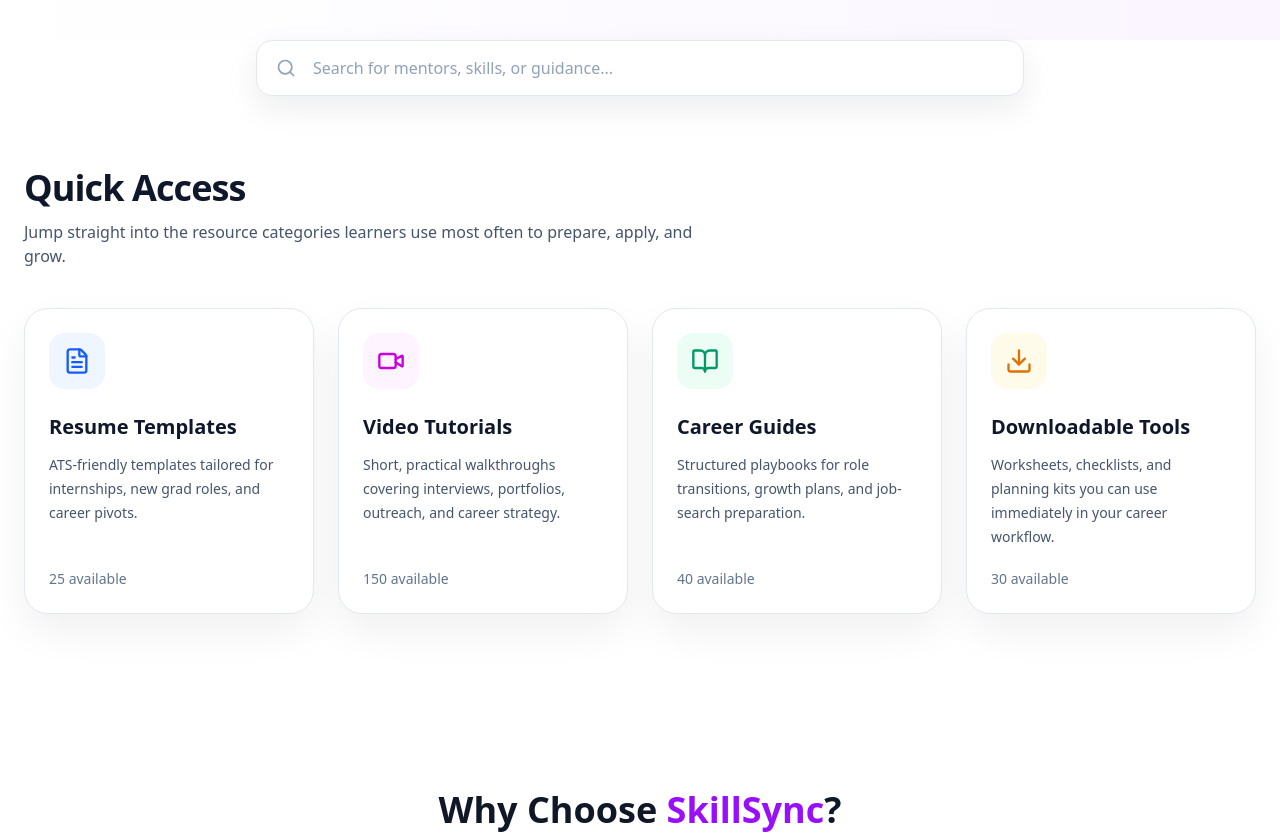
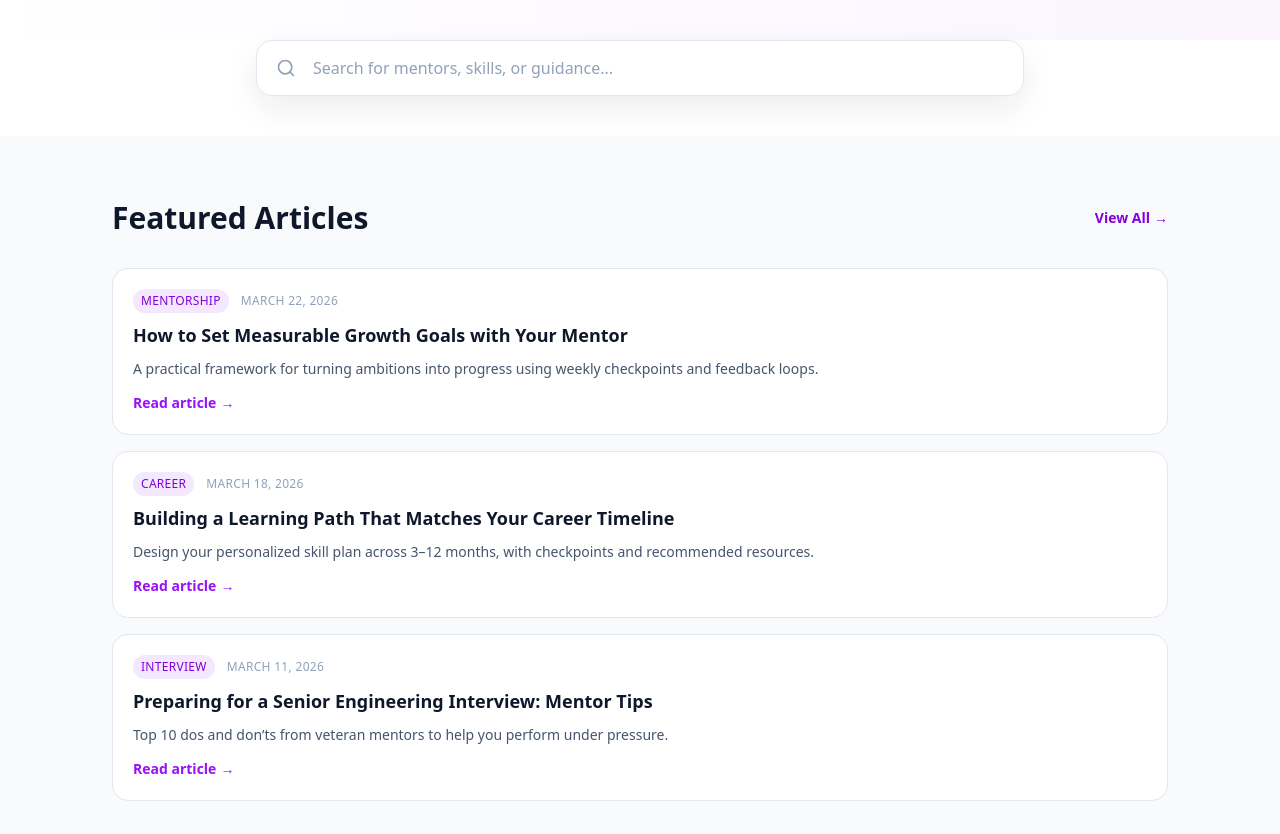
Before and after one commit to MentoNest/skillsync_frontend, a Next.js app: page / in a window 1280 px wide. Shown: the part 660-1494 px from the top of the page. Built offline with nearby package versions, Linux system fonts and the light colour scheme.

Commit message:
featurd article section

```diff
--- a/app/(public)/page.tsx
+++ b/app/(public)/page.tsx
@@ -6,6 +6,7 @@ import { Suspense, useState } from 'react';
 import dynamic from 'next/dynamic';
 import { Search } from 'lucide-react';
 import QuickAccessSection from '../../components/landing/QuickAccessSection';
+import FeaturedArticlesSection from '../../components/landing/FeaturedArticlesSection';
 
 const HeroSection = dynamic(() => import('@/components/landing/HeroSection'), {
   loading: () => <div className="w-full bg-linear-to-r from-white to-purple-50 py-16 md:py-24 animate-pulse"><div className="max-w-7xl mx-auto px-6 text-center"><div className="h-12 bg-gray-200 rounded w-1/2 mx-auto mb-4"></div></div></div>,
@@ -76,6 +77,7 @@ export default function PublicHomePage() {
           </div>
         </div>
       </section>
+      <FeaturedArticlesSection />
       <QuickAccessSection />
       <Suspense fallback={<div>Loading...</div>}>
         <WhyChooseUsSection />
--- /dev/null
+++ b/components/landing/FeaturedArticlesSection.tsx
@@ -0,0 +1,73 @@
+'use client';
+
+import Link from 'next/link';
+
+const featuredArticles = [
+  {
+    id: 1,
+    title: 'How to Set Measurable Growth Goals with Your Mentor',
+    excerpt: 'A practical framework for turning ambitions into progress using weekly checkpoints and feedback loops.',
+    category: 'Mentorship',
+    date: 'March 22, 2026',
+    href: '/resources?article=goal-setting',
+  },
+  {
+    id: 2,
+    title: 'Building a Learning Path That Matches Your Career Timeline',
+    excerpt: 'Design your personalized skill plan across 3–12 months, with checkpoints and recommended resources.',
+    category: 'Career',
+    date: 'March 18, 2026',
+    href: '/resources?article=learning-path',
+  },
+  {
+    id: 3,
+    title: 'Preparing for a Senior Engineering Interview: Mentor Tips',
+    excerpt: 'Top 10 dos and don’ts from veteran mentors to help you perform under pressure.',
+    category: 'Interview',
+    date: 'March 11, 2026',
+    href: '/resources?article=senior-interview',
+  },
+];
+
+export default function FeaturedArticlesSection() {
+  return (
+    <section className="bg-slate-50 py-12 sm:py-16">
+      <div className="mx-auto max-w-6xl px-6 sm:px-8 lg:px-12">
+        <div className="mb-8 flex flex-col gap-2 sm:flex-row sm:items-center sm:justify-between">
+          <h2 className="text-2xl font-bold text-slate-900 sm:text-3xl">Featured Articles</h2>
+          <Link
+            href="/resources"
+            className="inline-flex items-center gap-1 text-sm font-semibold text-purple-700 transition hover:text-purple-900 focus:outline-none focus-visible:ring-2 focus-visible:ring-purple-400 rounded"
+          >
+            View All
+            <span aria-hidden="true">→</span>
+          </Link>
+        </div>
+
+        <ul className="space-y-4">
+          {featuredArticles.map((article) => (
+            <li key={article.id}>
+              <Link
+                href={article.href}
+                className="group block rounded-2xl border border-slate-200 bg-white p-5 transition hover:-translate-y-0.5 hover:shadow-lg focus:outline-none focus-visible:ring-2 focus-visible:ring-purple-300"
+              >
+                <div className="flex flex-wrap items-center gap-3 text-xs font-medium uppercase tracking-wide text-purple-600">
+                  <span className="rounded-full bg-purple-100 px-2 py-1 text-purple-700">{article.category}</span>
+                  <span className="text-slate-400">{article.date}</span>
+                </div>
+
+                <h3 className="mt-2 text-lg font-semibold text-slate-900 transition group-hover:text-purple-700">{article.title}</h3>
+                <p className="mt-2 text-sm leading-6 text-slate-600">{article.excerpt}</p>
+
+                <span className="mt-3 inline-flex items-center gap-1 text-sm font-semibold text-purple-600 transition group-hover:text-purple-900">
+                  Read article
+                  <span aria-hidden="true">→</span>
+                </span>
+              </Link>
+            </li>
+          ))}
+        </ul>
+      </div>
+    </section>
+  );
+}
```
